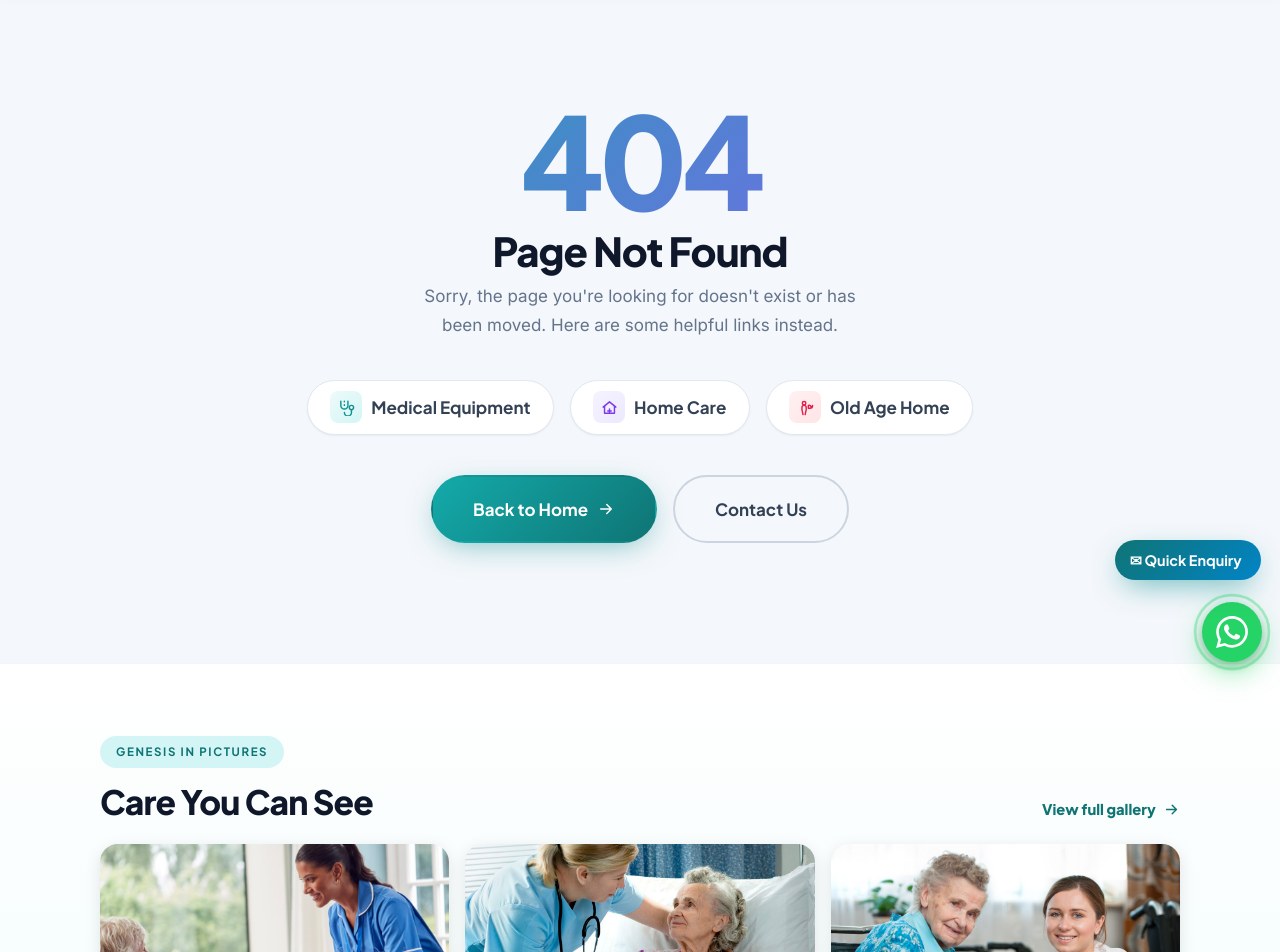
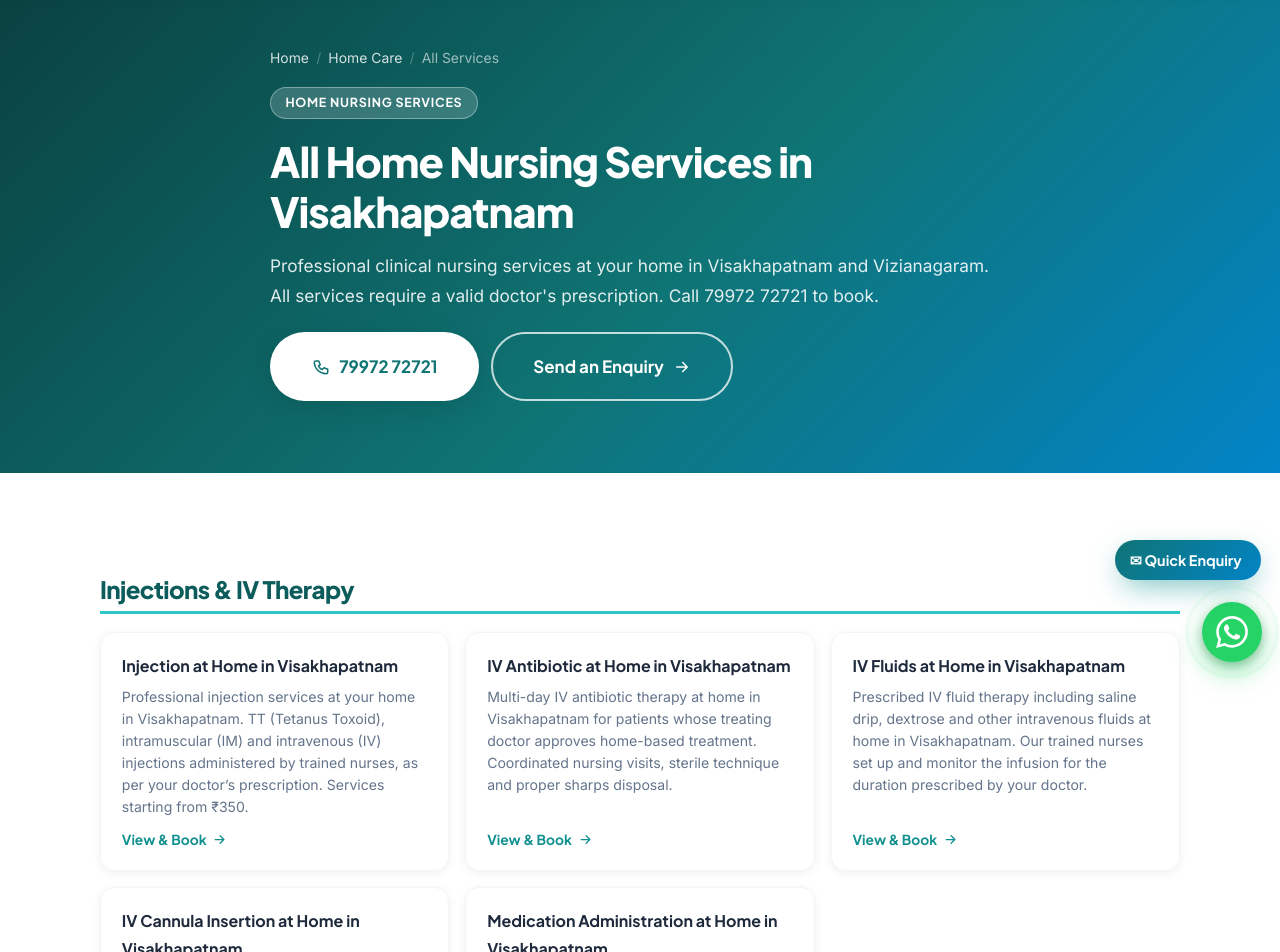
Before and after one commit to Genesishealthcare-creator/genesishealthcareenterprises, a React (Vite) app: page /home-care/all-services in a window 1280 px wide. Shown: the part 120-1072 px from the top of the page. Built offline with nearby package versions, Linux system fonts and the light colour scheme.

Commit message:
Card 1 Book Now shows all 22 services; remove link from other cards

```diff
--- a/src/App.jsx
+++ b/src/App.jsx
@@ -21,6 +21,7 @@ import Gallery from './pages/Gallery.jsx'
 import Blog from './pages/Blog.jsx'
 import BlogPost from './pages/BlogPost.jsx'
 import HomeServicePage from './pages/HomeServicePage.jsx'
+import HomeServices from './pages/HomeServices.jsx'
 import { homeServices } from './lib/homeServices.js'
 import NotFound from './pages/NotFound.jsx'
 
@@ -47,6 +48,7 @@ export default function App() {
           <Route path="/nri-services" element={<NriServices />} />
           <Route path="/old-age-home-support" element={<OldAgeHomeSupport />} />
           <Route path="/gallery" element={<Gallery />} />
+          <Route path="/home-care/all-services" element={<HomeServices />} />
           <Route path="/blog" element={<Blog />} />
           <Route path="/blog/:slug" element={<BlogPost />} />
           {homeServices.map(s => (
--- a/src/pages/HomeCare.jsx
+++ b/src/pages/HomeCare.jsx
@@ -23,7 +23,7 @@ const services = [
     icon: Stethoscope, color: 'teal', n: '01',
     title: 'Home Nursing Care',
     tag: 'Nursing at Home in Visakhapatnam',
-    to: '/home-nursing-services-visakhapatnam',
+    to: '/home-care/all-services',
     intro: 'Qualified nurses providing professional medical attention, monitoring and clinical procedures at your home.',
     items: ['Vital signs monitoring', 'Medication administration as prescribed', 'Wound dressing and basic nursing procedures', 'Post-operative nursing support', 'Catheter and Ryles tube care', 'IV injections and infusion support'],
   },
@@ -31,7 +31,7 @@ const services = [
     icon: Elderly, color: 'violet', n: '02',
     title: 'Elderly Care Services',
     tag: 'Senior Citizen Care at Home',
-    to: '/nurse-at-home-visakhapatnam',
+    to: null,
     intro: 'Dedicated, dignified assistance for senior citizens who need extra support with everyday activities.',
     items: ['Personal hygiene and bathing assistance', 'Walking and mobility support', 'Meal preparation and feeding assistance', 'Medication reminders', 'Companionship and emotional support', 'Dementia and Alzheimer\'s care support'],
   },
@@ -39,7 +39,7 @@ const services = [
     icon: Bed, color: 'rose', n: '03',
     title: 'Bedridden Patient Care',
     tag: 'Bedridden Patient Care at Home',
-    to: '/bedsore-dressing-at-home-visakhapatnam',
+    to: null,
     intro: 'Specialised daily care for patients who are unable to move independently, with focus on comfort and hygiene.',
     items: ['Bedside patient assistance', 'Position changing to prevent bedsores', 'Sponge bath and personal hygiene', 'Feeding assistance and tube feeding', 'Diaper and catheter care', 'General comfort and hygiene maintenance'],
   },
@@ -47,7 +47,7 @@ const services = [
     icon: HomeCareIcon, color: 'amber', n: '04',
     title: 'Post-Hospitalization Care',
     tag: 'Post Surgery Care at Home',
-    to: '/wound-dressing-at-home-visakhapatnam',
+    to: null,
     intro: 'Smooth recovery support for patients returning home after surgery, illness or a hospital stay.',
     items: ['Post-surgery recovery assistance', 'Daily patient care and monitoring', 'Medication reminders and management', 'Mobility and physiotherapy support', 'Follow-up care coordination', 'Assistance with daily activities'],
   },
@@ -55,7 +55,7 @@ const services = [
     icon: Hands, color: 'sky', n: '05',
     title: 'Attendant & Caregiver Services',
     tag: 'Patient Attendant & Caretaker',
-    to: '/female-nurse-at-home-visakhapatnam',
+    to: null,
     intro: 'Trained and verified caregivers and patient attendants for round-the-clock or part-time support.',
     items: ['Trained patient attendants', 'Elderly care attendants', '12-hour and 24-hour care options', 'Full-time and part-time arrangements', 'Personal care and companionship', 'Verified, background-checked staff'],
   },
@@ -63,7 +63,7 @@ const services = [
     icon: HeartPlus, color: 'emerald', n: '06',
     title: 'Palliative & Long-Term Care',
     tag: 'Palliative Care at Home',
-    to: '/medication-administration-at-home-visakhapatnam',
+    to: null,
     intro: 'Compassionate comfort-focused care for patients with chronic or long-term conditions, at home with family.',
     items: ['Pain and symptom comfort support', 'Chronic illness care assistance', 'Stroke and paralysis patient care', 'Emotional support for patient and family', 'Care coordination with doctors', 'Dignity-first, family-centred approach'],
   },
@@ -277,9 +277,11 @@ export default function HomeCare() {
                       <li key={it}><Check />{it}</li>
                     ))}
                   </ul>
-                  <Link to={item.to} className={`hc-card__link hc-card__link--${color}`}>
-                    Book this service <ArrowRight />
-                  </Link>
+                  {item.to && (
+                    <Link to={item.to} className={`hc-card__link hc-card__link--${color}`}>
+                      Book this service <ArrowRight />
+                    </Link>
+                  )}
                 </article>
               </Reveal>
               )
--- /dev/null
+++ b/src/pages/HomeServices.jsx
@@ -0,0 +1,74 @@
+import { Link } from 'react-router-dom'
+import Seo from '../components/Seo.jsx'
+import SectionHeading from '../components/SectionHeading.jsx'
+import CtaBand from '../components/CtaBand.jsx'
+import Reveal from '../components/Reveal.jsx'
+import { ArrowRight, Phone } from '../components/Icons.jsx'
+import { homeServiceGroups } from '../lib/homeServices.js'
+
+export default function HomeServices() {
+  return (
+    <>
+      <Seo
+        title="All Home Nursing Services in Visakhapatnam | Genesis Health Care"
+        description="22 clinical home nursing services in Visakhapatnam and Vizianagaram: injections, IV therapy, wound care, catheter care, Ryles tube, nebulization and more. Call 79972 72721."
+      />
+
+      {/* Hero */}
+      <section className="hsp-hero">
+        <div className="container hsp-hero__inner">
+          <nav className="breadcrumb" aria-label="Breadcrumb">
+            <Link to="/">Home</Link>
+            <span className="sep" aria-hidden="true">/</span>
+            <Link to="/home-care">Home Care</Link>
+            <span className="sep" aria-hidden="true">/</span>
+            <span aria-current="page">All Services</span>
+          </nav>
+          <span className="hsp-hero__badge hsp-hero__badge--teal">Home Nursing Services</span>
+          <h1>All Home Nursing Services in Visakhapatnam</h1>
+          <p className="lead">
+            Professional clinical nursing services at your home in Visakhapatnam and Vizianagaram.
+            All services require a valid doctor&apos;s prescription. Call 79972 72721 to book.
+          </p>
+          <div className="hsp-hero__cta">
+            <a href="tel:+917997272721" className="btn btn--white btn-lg">
+              <Phone /> 79972 72721
+            </a>
+            <Link to="/contact" className="btn btn--outline-white btn-lg">
+              Send an Enquiry <ArrowRight />
+            </Link>
+          </div>
+        </div>
+      </section>
+
+      {/* Services grouped */}
+      <section className="section section--white">
+        <div className="container">
+          {homeServiceGroups.map((g, gi) => (
+            <Reveal key={g.group} delay={gi + 1}>
+              <div className="hs-group">
+                <h2 className={`hs-group__title hs-group__title--${g.color}`}>{g.group}</h2>
+                <div className="hs-cards">
+                  {g.services.map((s) => (
+                    <Link key={s.slug} to={`/${s.slug}`} className={`hs-card hs-card--${g.color}`}>
+                      <span className="hs-card__name">{s.title}</span>
+                      <span className="hs-card__intro">{s.intro}</span>
+                      <span className="hs-card__link">
+                        View & Book <ArrowRight style={{ width: 15, height: 15 }} />
+                      </span>
+                    </Link>
+                  ))}
+                </div>
+              </div>
+            </Reveal>
+          ))}
+        </div>
+      </section>
+
+      <CtaBand
+        title="Need a Home Nursing Service in Vizag?"
+        text="Call 79972 72721 or 70410 81081. Share your prescription and location and we will arrange a nursing visit."
+      />
+    </>
+  )
+}
```
Also changed, not shown: src/index.css.
